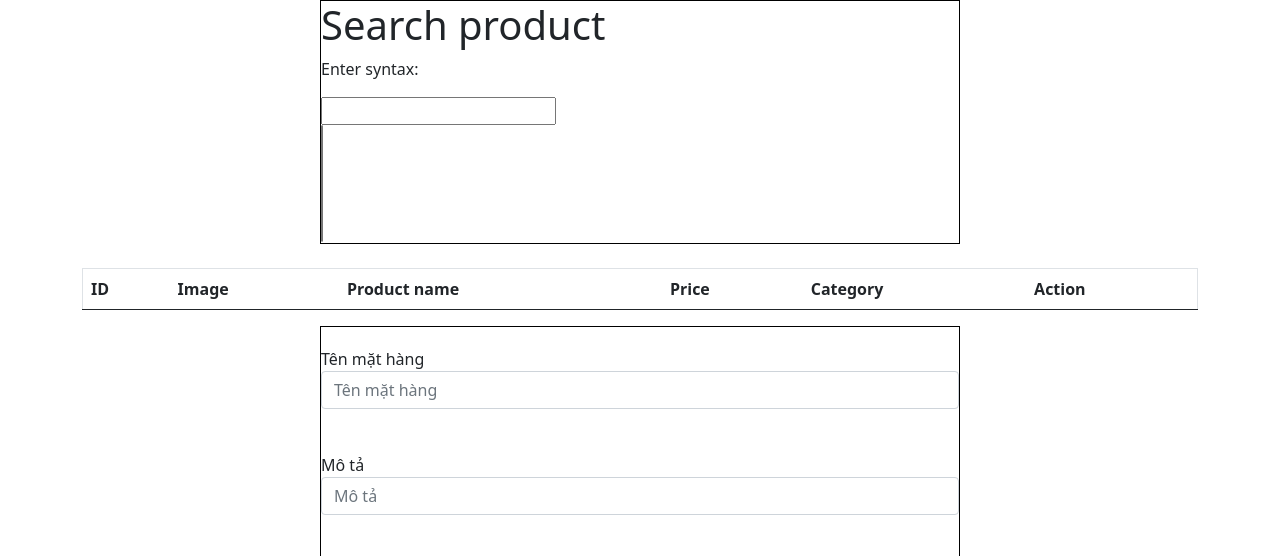
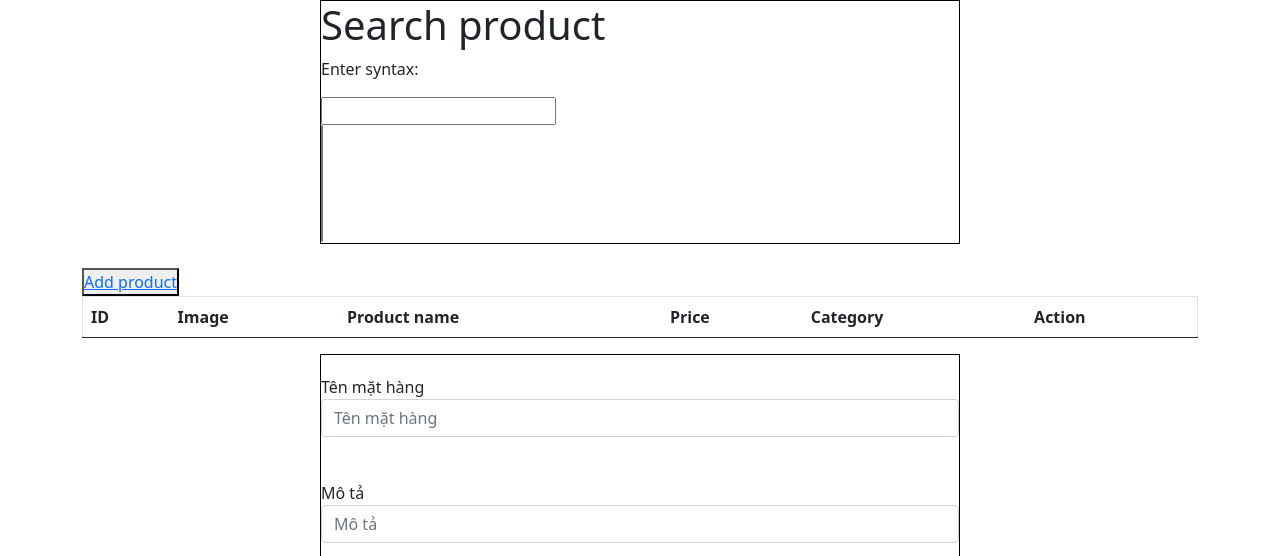
Before and after one commit to NguyenHuy-lang/FE-project, a plain HTML site: page html/admin/product_list.html in a window 1280 px wide. Shown: the top 556 px of the page. Drawn offline with nearby package versions, Linux system fonts and the light colour scheme; no server answers.

Commit message:
link add product

```diff
--- a/html/admin/product_list.html
+++ b/html/admin/product_list.html
@@ -166,6 +166,7 @@
       });
     </script>
     <div class="container">
+      <button><a href="/html/admin/product_add.html">Add product</a></button>
       <table  class="table table-striped table-responsive-md" border="1" id="myTable" >
         <thead>
           <tr>
```
